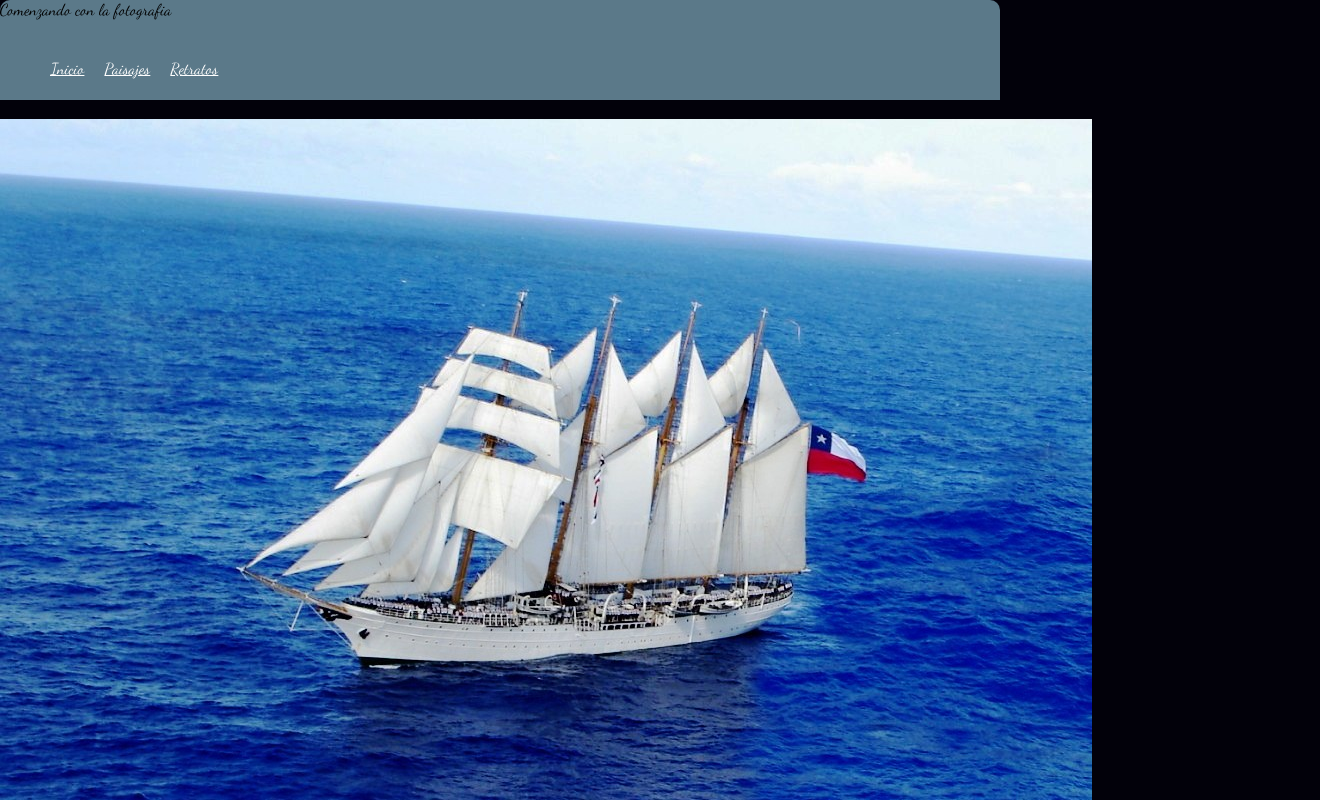
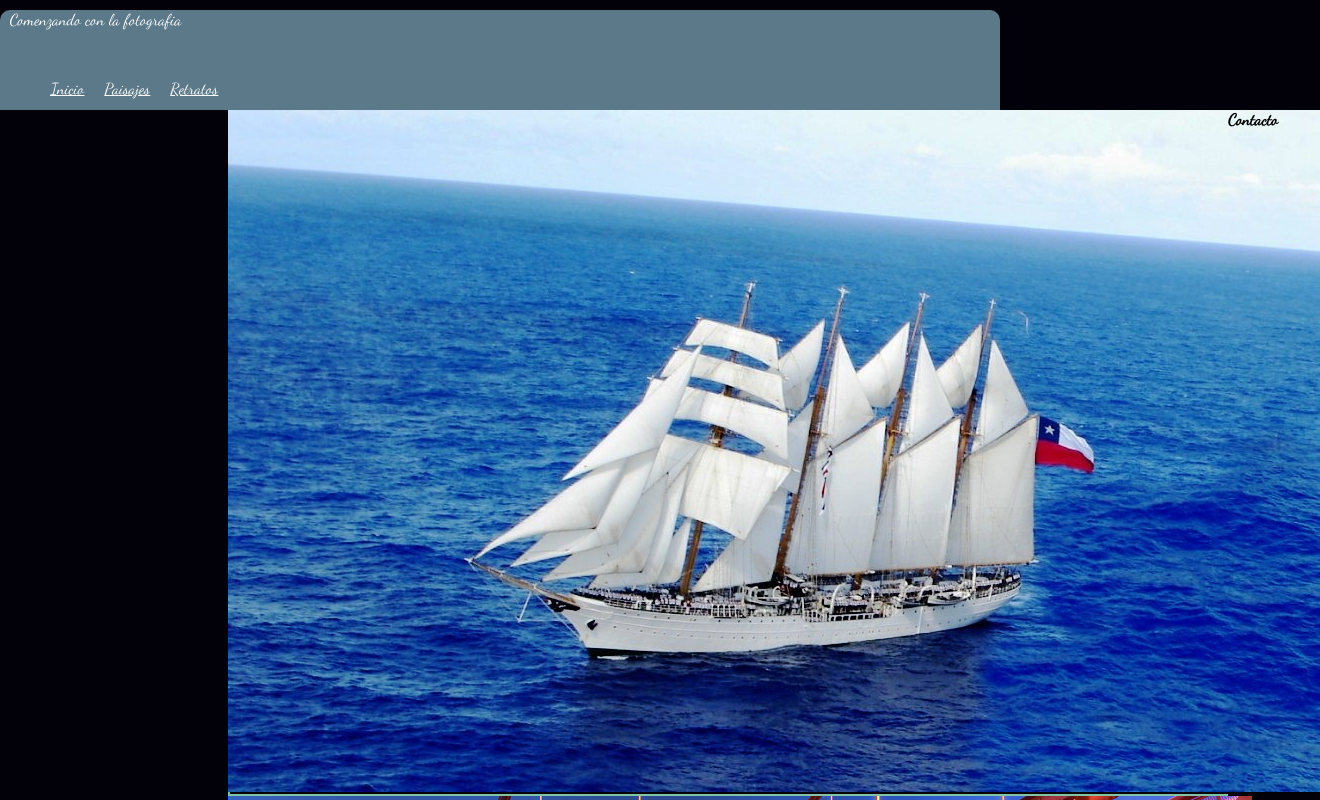
Before and after one commit to DiegoQuirozPerez/ProyectoFinalCSS, a plain HTML site: page index.html in a window 1280 px wide. Shown: the top 800 px of the page, 1320 px wide, since content can reach past the window. Drawn offline with Linux system fonts and the light colour scheme.

Commit message:
css index

```diff
--- a/css/estilos.css
+++ b/css/estilos.css
@@ -24,3 +24,22 @@ ul li{
   margin: 10px;
   line-height: 100px;
 }
+img{
+  box-shadow: 2px 2px #02010a;
+}
+.titulo{
+  margin: 10px;
+  color: white;
+  margin-right: 20%;
+}
+#imagenes{
+  width: 1000px;
+  float: left;
+  text-align: center;
+}
+#imagen_Central{
+  background-color: #82c3a6;
+}
+#Imagenes_Secundarias{
+  background-color: #d5c75f;
+}
```
